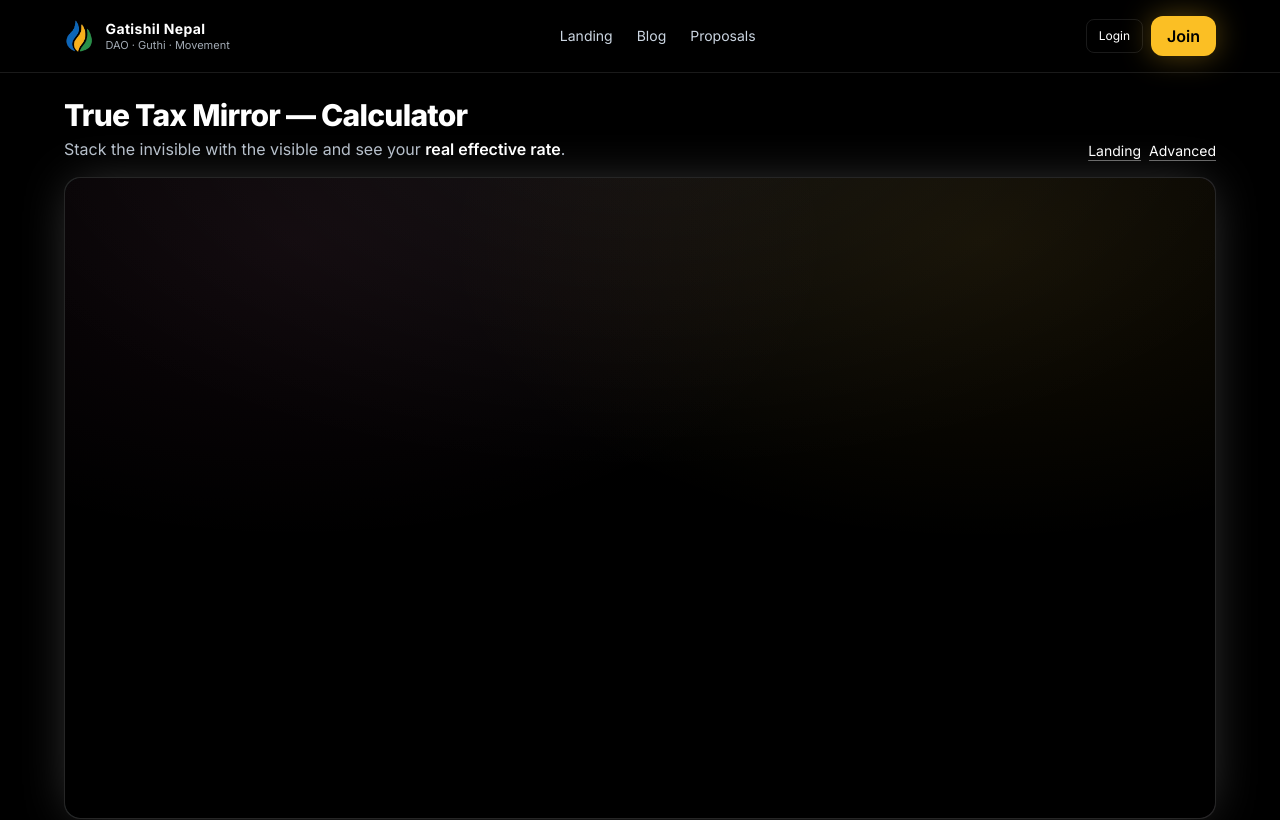
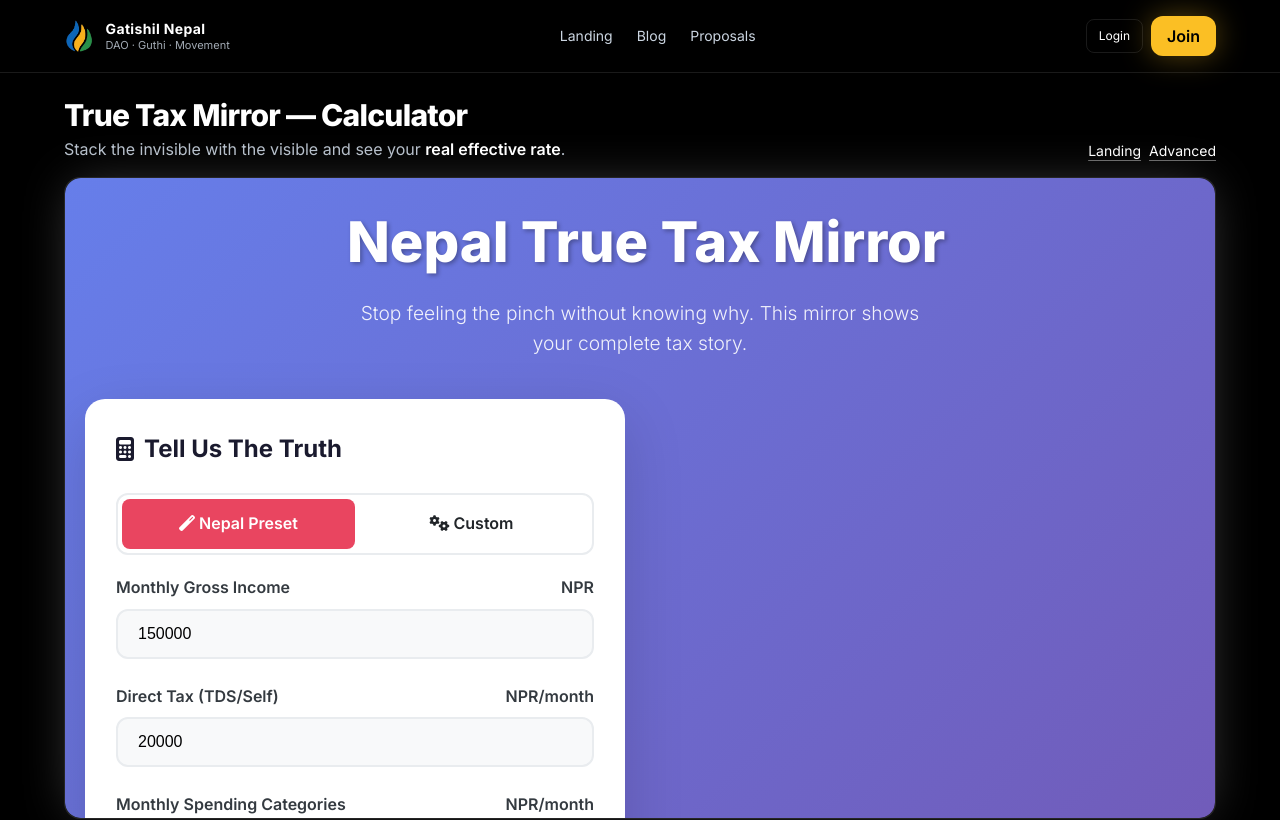
Before and after one commit to Zenslim/Gatishil, a Next.js app: page /tax/calculator in a window 1280 px wide. Shown: the top 820 px of the page. Built offline with nearby package versions, Linux system fonts and the light colour scheme.

Commit message:
Update page.tsx

```diff
--- a/app/tax/calculator/page.tsx
+++ b/app/tax/calculator/page.tsx
@@ -154,7 +154,7 @@ export default function TaxCalculatorPage() {
             <div className="relative z-10 w-full h-[calc(100vh-220px)] sm:h-[calc(100vh-200px)] md:h-[80vh]">
               <iframe
                 title="True Tax Mirror — Calculator"
-                src="/tools/nepal-tax-calculator.html"
+                src="/tools/nepal-tax-mirror.html"
                 className="absolute inset-0 w-full h-full border-0 rounded-2xl"
                 loading="eager"
                 referrerPolicy="no-referrer"
```
